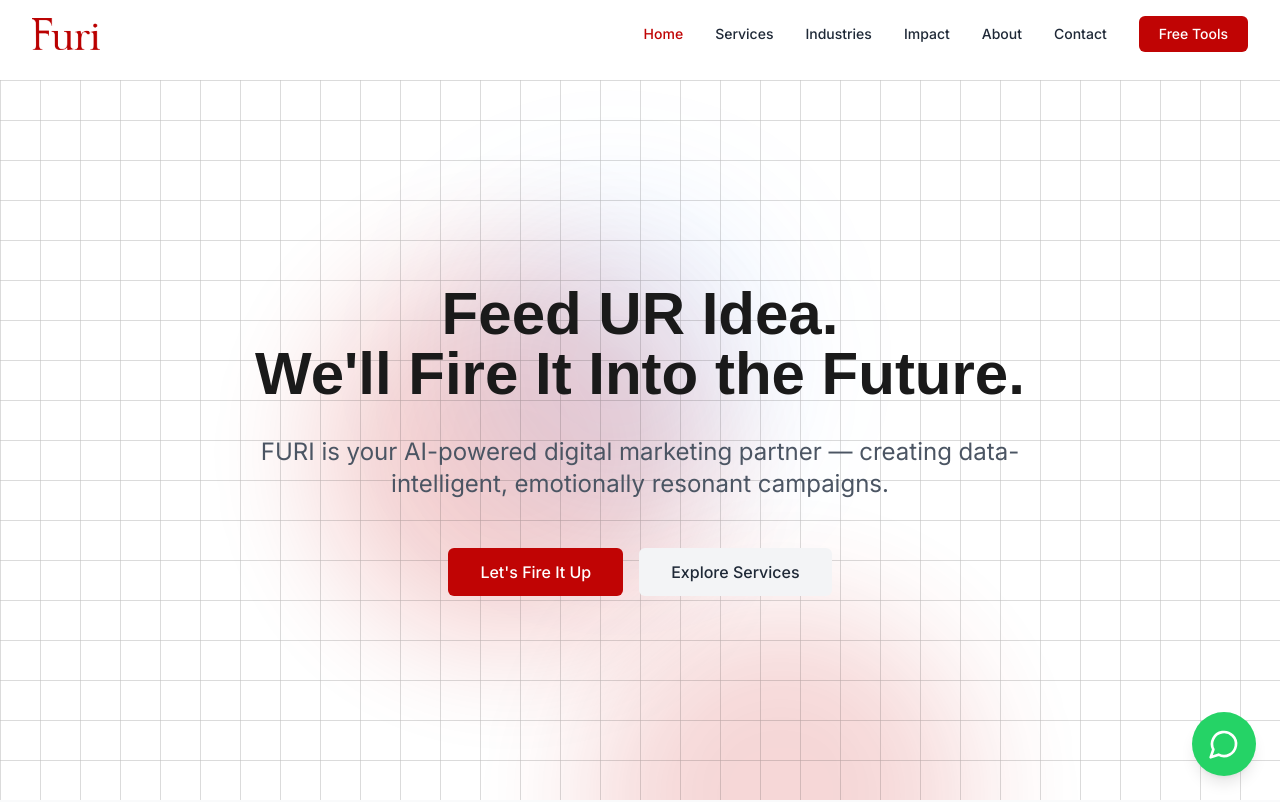
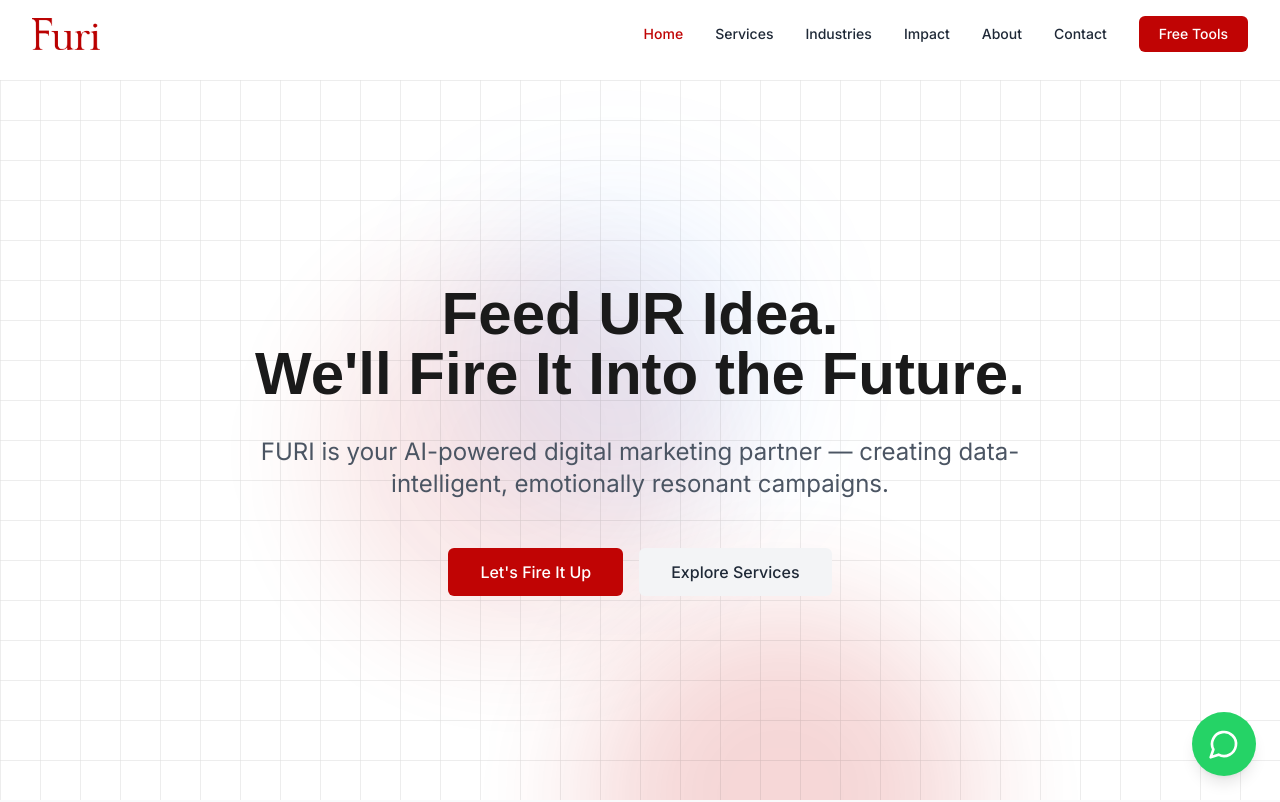
Before and after one commit to furiwebsite2025/furi, a React (Vite) app: page / in a window 1280 px wide. Shown: the top 802 px of the page. Built offline with nearby package versions, Linux system fonts and the light colour scheme; a web font is replaced by a local one.

Commit message:
Fix: Adjust hero section animation
Reduce grid opacity and pulse animation opacity.

```diff
--- a/src/components/VectorBackground.tsx
+++ b/src/components/VectorBackground.tsx
@@ -10,13 +10,13 @@ const VectorBackground: React.FC<VectorBackgroundProps> = ({ className }) => {
   return (
     <div className={cn("absolute inset-0 overflow-hidden z-0", className)}>
       <div className="absolute inset-0">
-        {/* Animated vectors - increased size and opacity for visibility */}
-        <div className="absolute top-1/4 left-1/4 w-96 h-96 bg-furi-red/20 rounded-full blur-3xl animate-pulse" />
+        {/* Animated vectors - with reduced opacity for pulse animation */}
+        <div className="absolute top-1/4 left-1/4 w-96 h-96 bg-furi-red/10 rounded-full blur-3xl animate-pulse" />
         <div className="absolute top-3/4 right-1/4 w-96 h-96 bg-furi-red/20 rounded-full blur-3xl animate-float opacity-80" />
         <div className="absolute bottom-1/3 left-1/3 w-80 h-80 bg-blue-500/10 rounded-full blur-3xl animate-float-delayed" />
 
-        {/* Vector patterns - increased opacity */}
-        <svg className="absolute inset-0 w-full h-full opacity-30" xmlns="http://www.w3.org/2000/svg">
+        {/* Vector patterns - reduced opacity to 15% */}
+        <svg className="absolute inset-0 w-full h-full opacity-15" xmlns="http://www.w3.org/2000/svg">
           <defs>
             <pattern id="grid" width="40" height="40" patternUnits="userSpaceOnUse">
               <path d="M 40 0 L 0 0 0 40" fill="none" stroke="currentColor" strokeWidth="1" />
```
